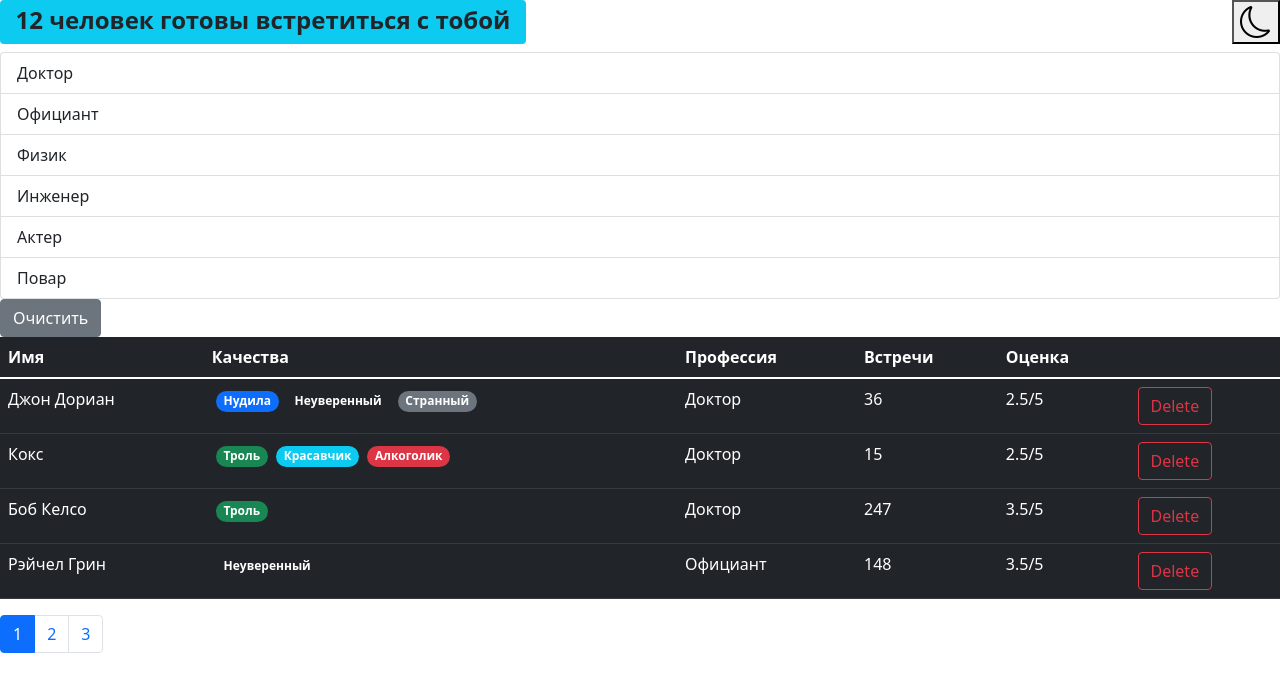
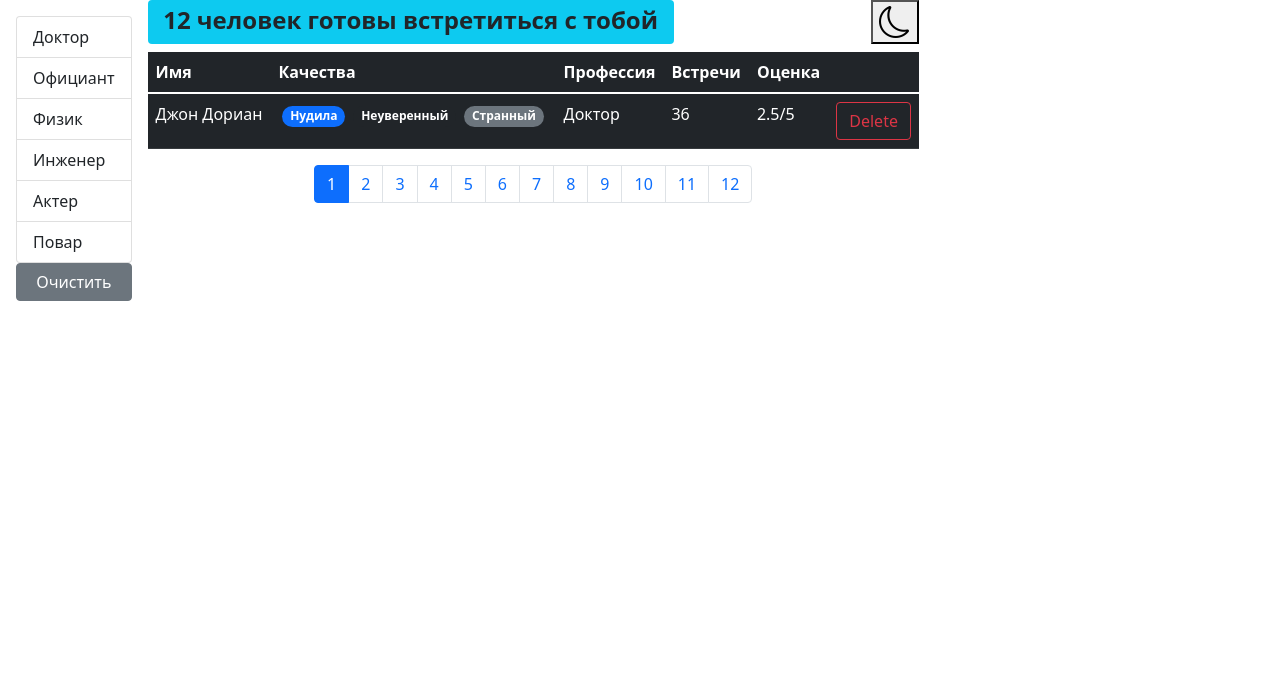
Before and after one commit to Kulyakin/fast-company-bootstrap, a React (Create React App) app: page / in a window 1280 px wide. Shown: the top 692 px of the page. Built offline with nearby package versions, Linux system fonts and the light colour scheme.

Commit message:
fix bugs and add style

```diff
--- a/src/components/app.jsx
+++ b/src/components/app.jsx
@@ -1,7 +1,6 @@
 import React, { useState } from 'react'
 import api from '../api'
 import Users from './users'
-import SearchStatus from './searchStatus'
 
 function App() {
     const [users, setUsers] = useState(api.users.fetchAll())
@@ -22,7 +21,6 @@ function App() {
     }
     return (
         <div>
-            <SearchStatus length={users.length} />
             <Users
                 onDelete={handleDelete}
                 onToggleBookMark={handleToggleBookMark}
--- a/src/components/users.jsx
+++ b/src/components/users.jsx
@@ -5,17 +5,22 @@ import User from './user'
 import PropTypes from 'prop-types'
 import GroupList from './groupList'
 import api from '../api'
+import SearchStatus from './searchStatus'
 
 const Users = ({ users: allUsers, ...rest }) => {
     const [currentPage, setCurrentPage] = useState(1)
     const [professions, setProfession] = useState()
     const [selectedProf, setSelectedProf] = useState()
-    const count = allUsers.length
-    const pageSize = 4
+    const pageSize = 1
     // запросы без redux
     useEffect(() => {
         api.professions.fetchAll().then((data) => setProfession(data))
     }, [])
+
+    useEffect(() => {
+        setCurrentPage(1)
+        console.log('change')
+    }, [selectedProf])
 
     const handleProfessionSelect = (item) => {
         setSelectedProf(item)
@@ -34,6 +39,7 @@ const Users = ({ users: allUsers, ...rest }) => {
     const filteredUsers = selectedProf
         ? allUsers.filter((user) => user.profession === selectedProf)
         : allUsers
+    const count = filteredUsers.length
 
     const userCrop = paginate(filteredUsers, currentPage, pageSize)
     const clearFilter = () => {
@@ -41,8 +47,9 @@ const Users = ({ users: allUsers, ...rest }) => {
     }
 
     return (
-        <>
+        <div className="d-flex">
             {professions && count > 0 && (
+                <div className="d-flex flex-column flex-shrink-0 p-3">
                     <>
                         <GroupList
                             selectedItem={selectedProf}
@@ -56,7 +63,11 @@ const Users = ({ users: allUsers, ...rest }) => {
                             Очистить
                         </button>
                     </>
+                </div>
             )}
+            <div className="d-flex flex-column">
+                <SearchStatus length={count} />
+
                 {count > 0 && (
                     <table className="table table-dark">
                         <thead>
@@ -84,13 +95,16 @@ const Users = ({ users: allUsers, ...rest }) => {
                         </tbody>
                     </table>
                 )}
+                <div className="d-flex justify-content-center">
                     <Pagination
                         itemsCount={count}
                         pageSize={pageSize}
                         currentPage={currentPage}
                         onPageChange={handlePageChange}
                     />
-        </>
+                </div>
+            </div>
+        </div>
     )
 }
 Users.propTypes = {
```
Lines whose indentation alone changed are shown as unchanged.
